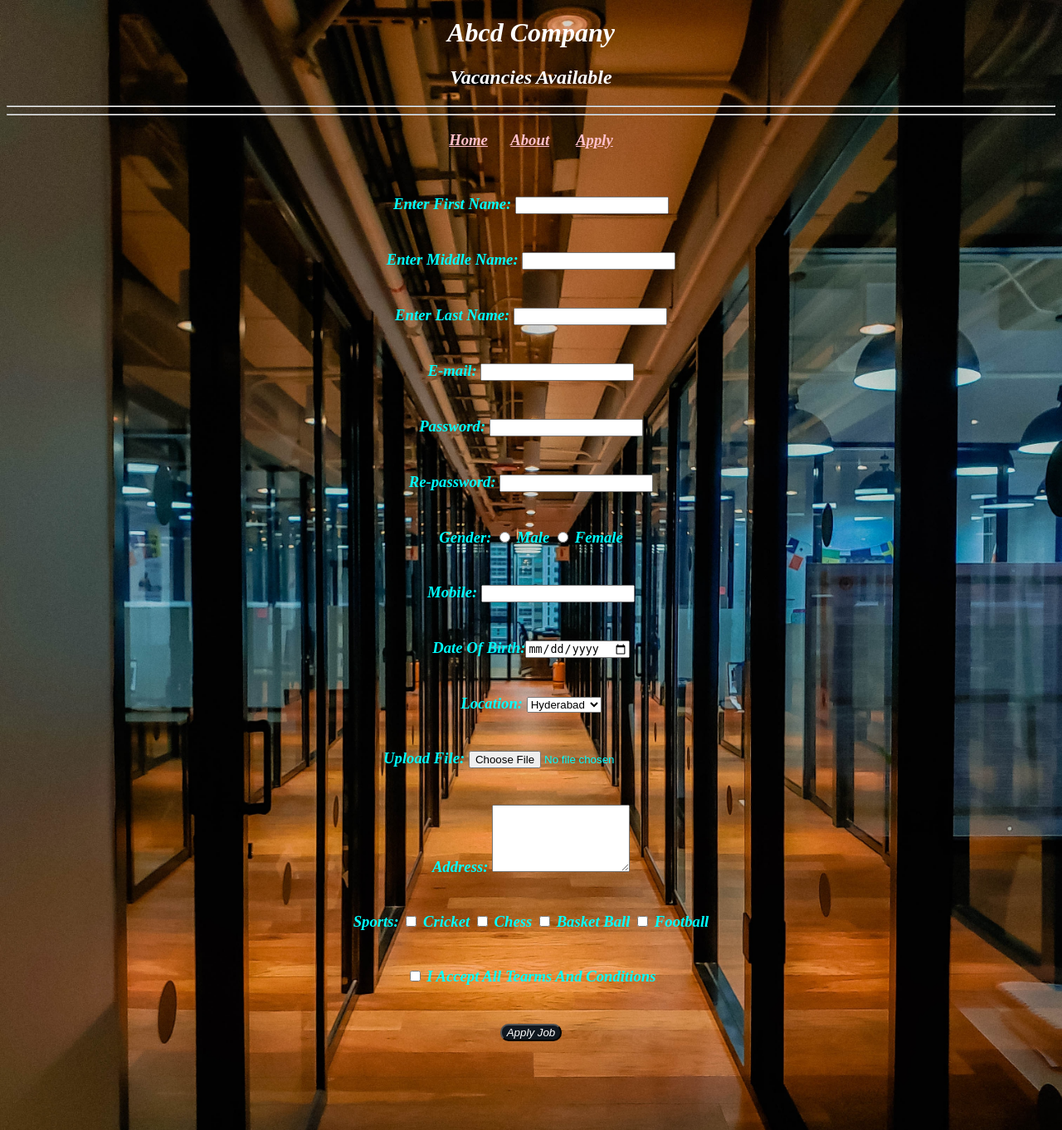
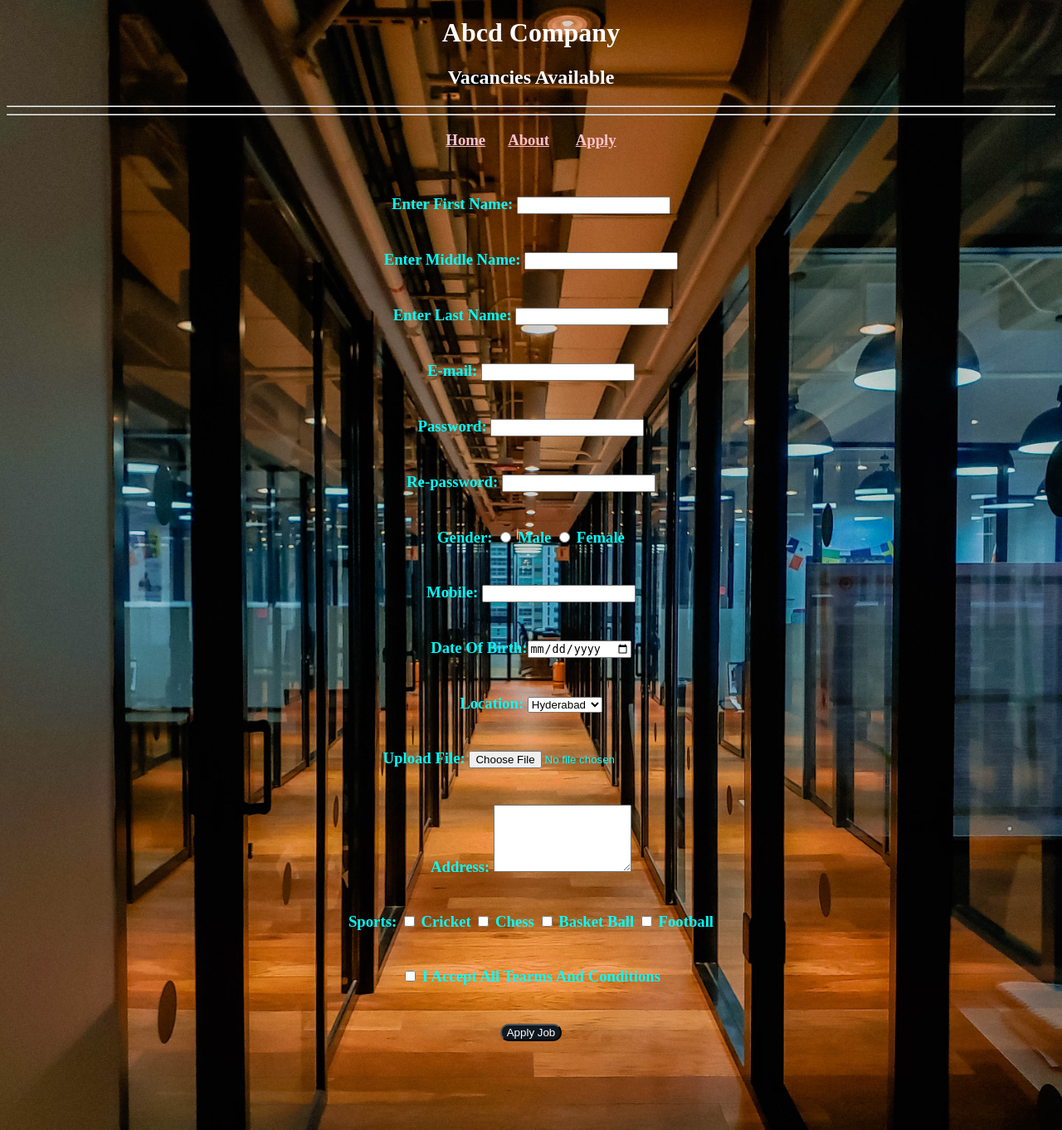
Before and after one commit to Aditya2902/Company-Site, a PHP site: page /apply.html in a window 1280 px wide. Shown: the whole page at 83% size. Run offline with PHP 8.4, Linux system fonts and the light colour scheme.

Commit message:
Update style.css

```diff
--- a/style.css
+++ b/style.css
@@ -1,28 +1,23 @@
 h1{
-  font-style: oblique;
   color: white;
 }
 h2{
-  font-style: oblique;
   color: white;
 }
 a{
-  font-style: oblique;
   color: pink;
 }
 
 body{
-  font-style: oblique;
   background-image: url("c.png.jpg");
   background-size: cover;
 }
 form{
-  font-style: oblique;
   color: #00FFFF;
 }
 #sub
 {
-  font-style: oblique;
+
   color: #FFFFFF;
   background-color: #101820ff;
   border-radius: 10px;
```
